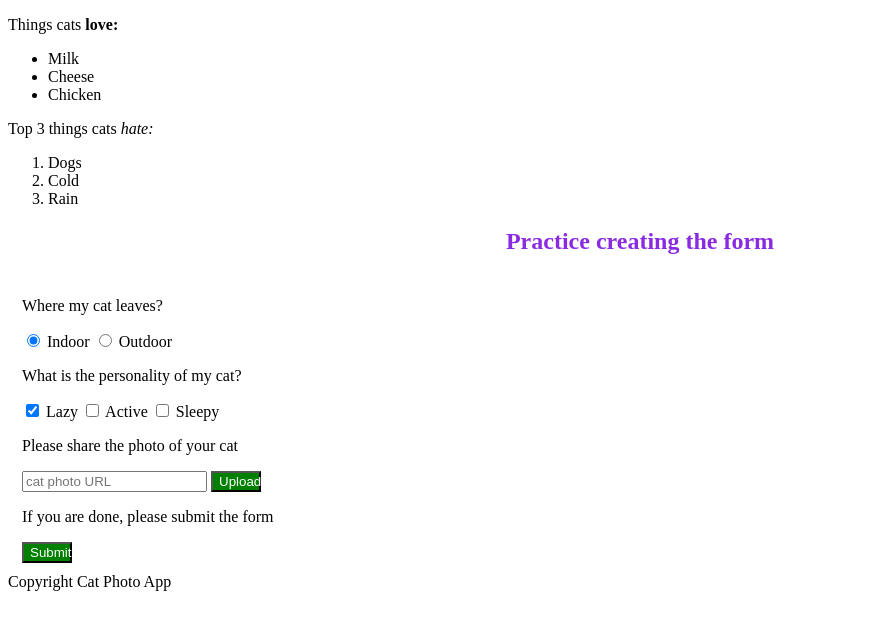
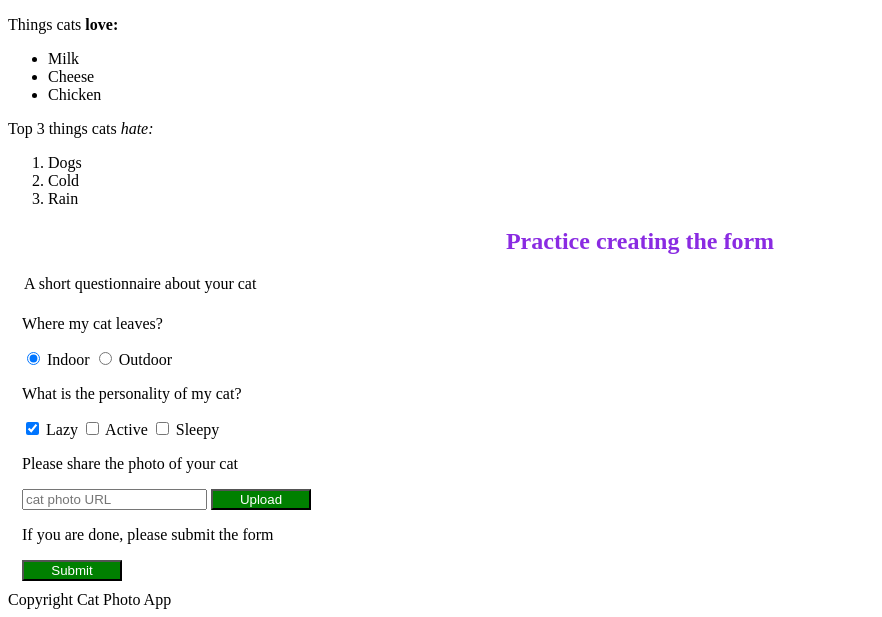
Before and after one commit to OksanaKukalets/hello-html-698, a plain HTML site: page index.html in a window 1280 px wide. Shown: the part 1024-1641 px from the top of the page, without its empty margins (0-882 px from the left). Drawn offline with Linux system fonts and the light colour scheme.

Commit message:
Sample 5

```diff
--- a/index.html
+++ b/index.html
@@ -8,7 +8,7 @@
     <style>
         h2 {color:blueviolet;
         text-align: center;}
-        button {width: 50px;
+        button {width: 100px;
         color: white;
         background-color: green;}
         a {color:blue}
@@ -51,7 +51,8 @@
     </div>
         <h2>Practice creating the form</h2>
         <form action="https://www.freecatphotoapp.com/submit-cat-photo">
-            <fieldset>
+         <fieldset>
+            <legend>A short questionnaire about your cat</legend>
            <p>Where my cat leaves?</p>
             <label><input type="radio" name="indoor-outdoor" value="indoor" checked> Indoor</label>
             <label><input type="radio" name="indoor-outdoor" value="outdoor"> Outdoor</label>
```
